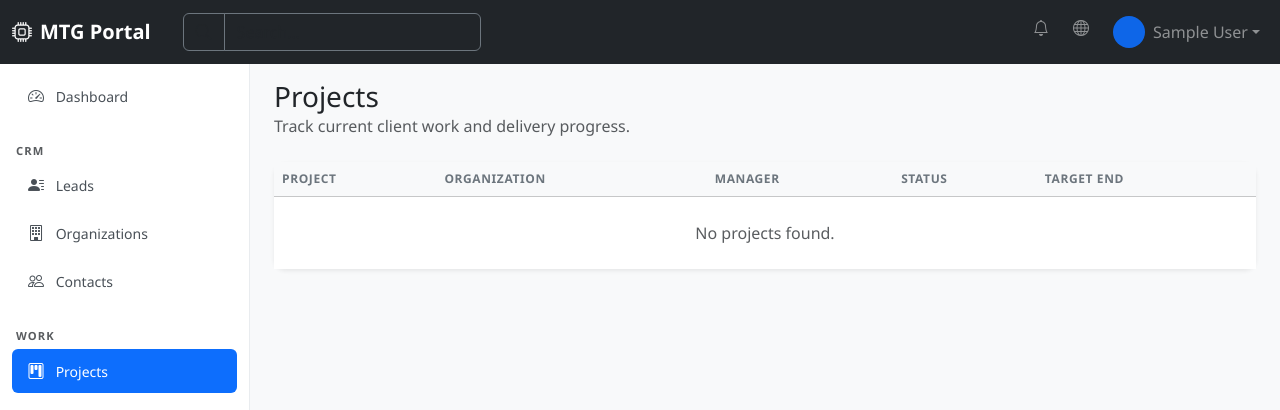
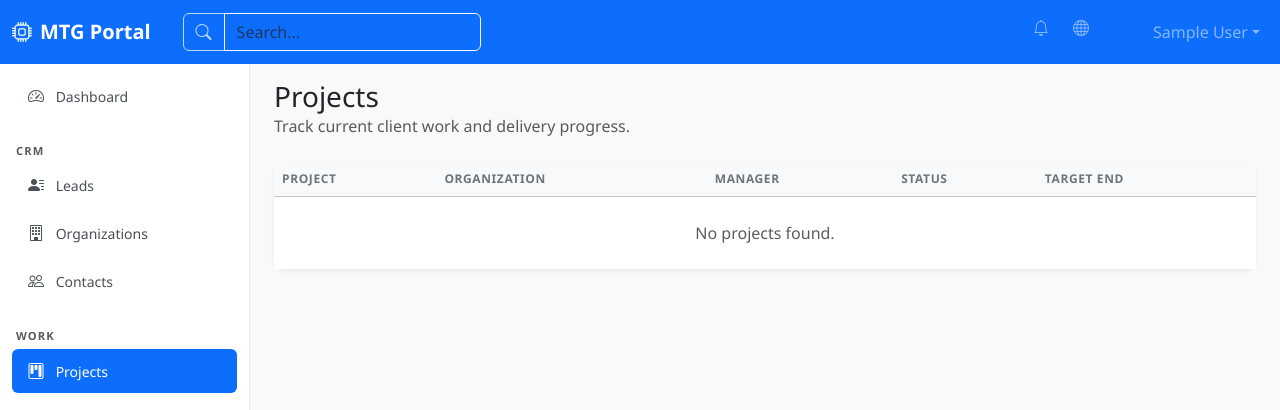
Before and after one commit to jeuanimo/mtg_portal, a Django app: page /projects/ in a window 1280 px wide. Shown: the top 410 px of the page. Run offline with Django 5.2, Linux system fonts and the light colour scheme; the visitor is signed in with stand-in values (Sample User, id 1); data comes from the database, SQL or seed files in the repository; data that the repository does not hold is empty; parts of the project's set-up code (start-up, migrations or seed data) failed here and were passed over; some libraries are stand-ins or nearby versions.

Commit message:
fix: dashboard navbar changed from black (bg-dark) to blue (bg-primary) to match public site

```diff
--- a/templates/base_dashboard.html
+++ b/templates/base_dashboard.html
@@ -3,7 +3,7 @@
     dashboard-layout
 {% endblock body_class %}
 {% block navbar %}
-    <nav class="navbar navbar-expand-lg navbar-dark bg-dark fixed-top dashboard-navbar">
+    <nav class="navbar navbar-expand-lg navbar-dark bg-primary fixed-top dashboard-navbar">
         <div class="container-fluid">
             <a class="navbar-brand fw-bold" href="{% url 'dashboard:index' %}">
                 <i class="bi bi-cpu me-2"></i>MTG Portal
@@ -25,11 +25,11 @@
                 <!-- Search Bar -->
                 <form class="d-flex ms-3 me-auto search-form-dashboard">
                     <div class="input-group">
-                        <span class="input-group-text bg-dark border-secondary text-muted">
+                        <span class="input-group-text bg-primary border-light text-white opacity-75">
                             <i class="bi bi-search"></i>
                         </span>
                         <input type="search"
-                               class="form-control bg-dark border-secondary text-light"
+                               class="form-control bg-primary border-light text-white placeholder-white"
                                placeholder="Search..."
                                aria-label="Search">
                     </div>
```
